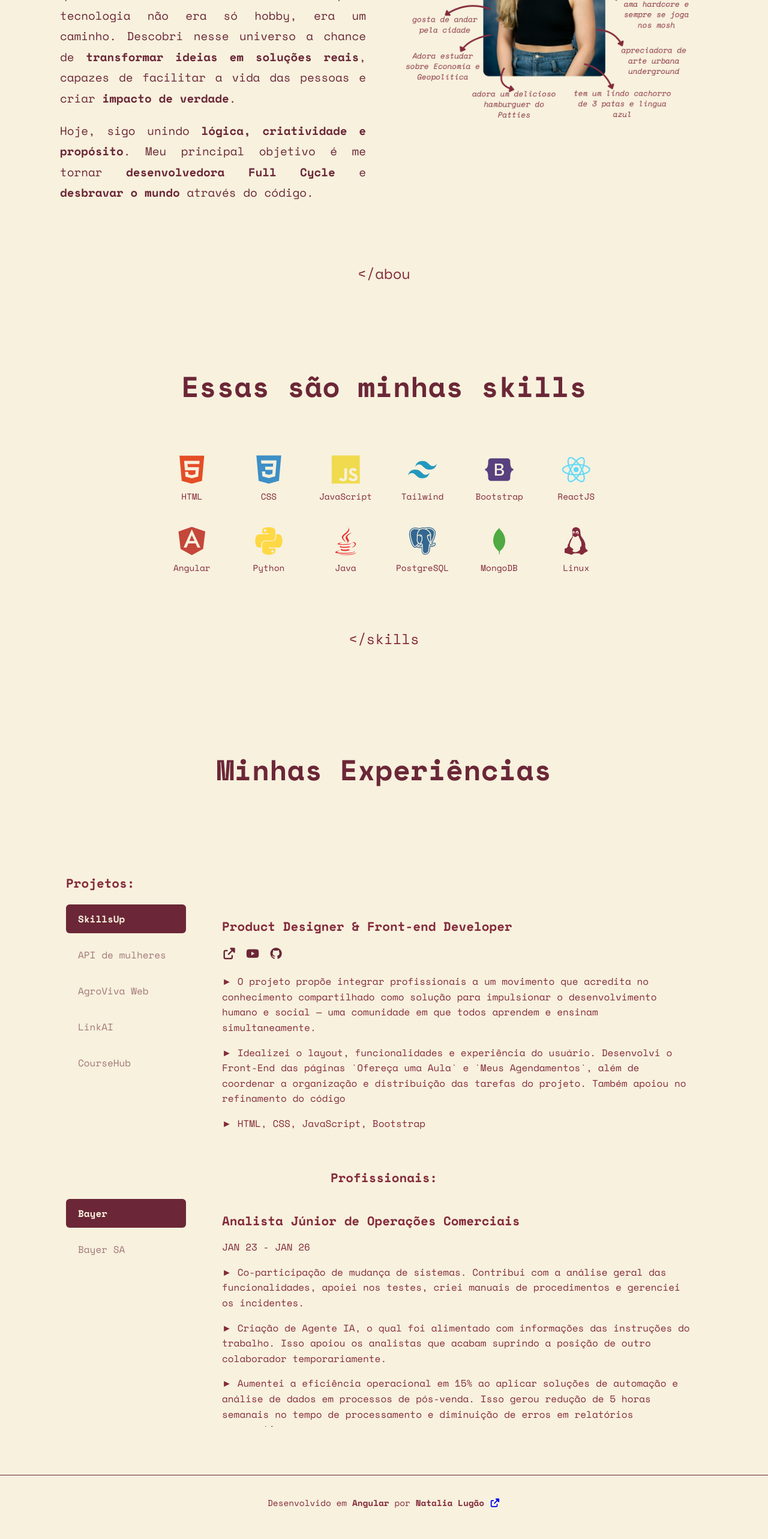
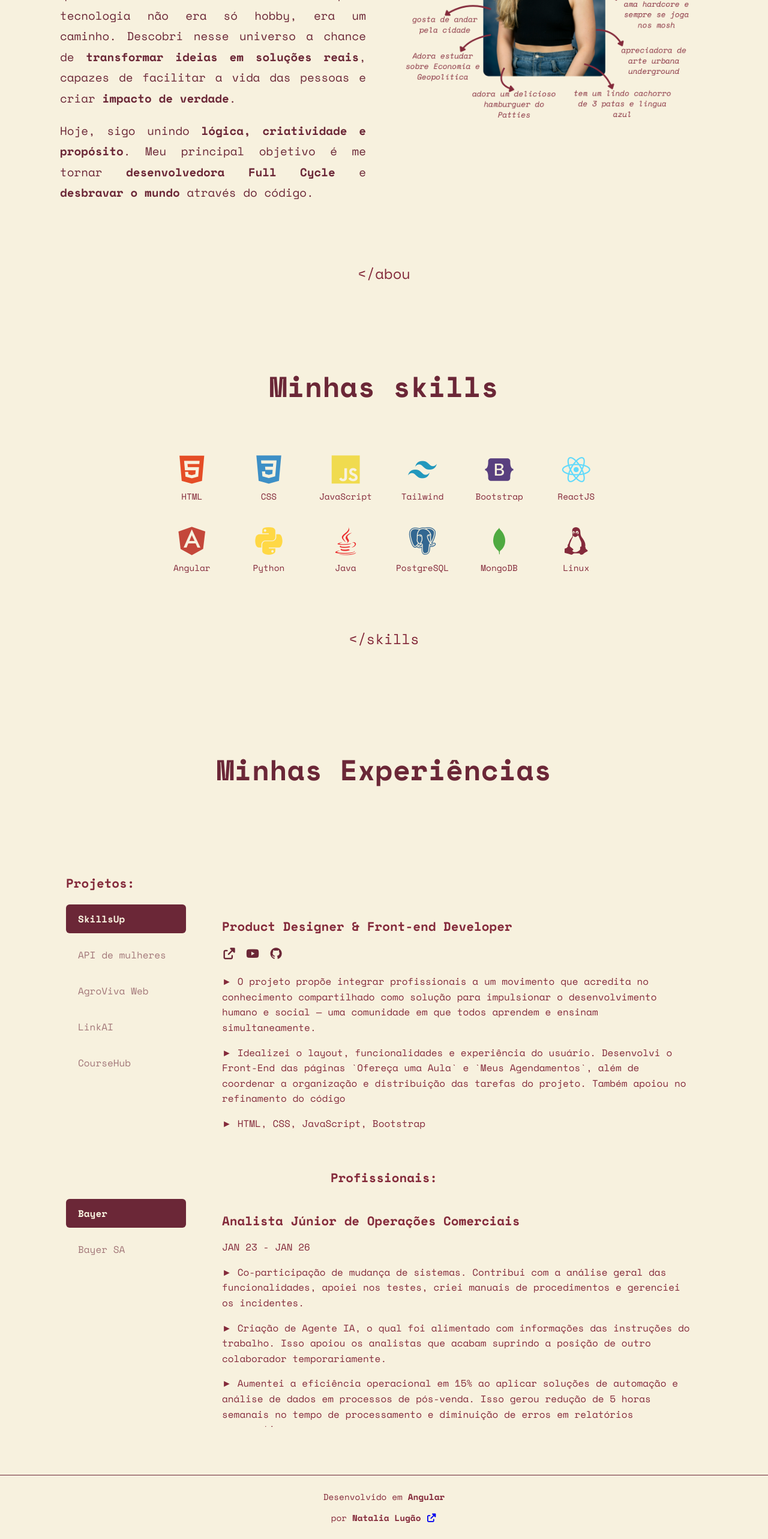
Before and after one commit to nalugao/angular-portfolio-natalialugao, an Angular app: page / in a window 1280 px wide. Shown: the part 1264-3830 px from the top of the page at 60% size. Built offline with nearby package versions, Linux system fonts and the light colour scheme.

Commit message:
Refactor footer component HTML structure and CSS padding for improved layout; update skills component title for clarity

```diff
--- a/src/app/components/experience/experience.component.css
+++ b/src/app/components/experience/experience.component.css
@@ -140,4 +140,8 @@ html, body {
   .experience-detail {
     width: 100%;
   }
+
+  .title {
+    font-size: 1.9rem;
+  }
 }
--- a/src/app/components/footer/footer.component.css
+++ b/src/app/components/footer/footer.component.css
@@ -1,6 +1,6 @@
 .footer {
   text-align: center;
-  padding: 20px;
+  padding: 10px;
   font-size: 0.9rem;
   border-top: 1px solid #6b2737;
 }
--- a/src/app/components/footer/footer.component.html
+++ b/src/app/components/footer/footer.component.html
@@ -1,7 +1,8 @@
 <footer class="footer">
   <p>
     Desenvolvido em
-    <strong>Angular</strong> por
+    <strong>Angular</strong> </p>
+    <p>por
     <strong>Natalia Lugão </strong>
     <a href="https://github.com/nalugao/angular-portfolio-natalialugao" target="_blank">
       <i class="fas fa-external-link-alt"></i>
--- a/src/app/components/skills/skills.component.css
+++ b/src/app/components/skills/skills.component.css
@@ -3,8 +3,7 @@
   flex-direction: column;
   align-items: center;
   justify-content: center;
-  padding: 80px 100px;
-  /* border: #6b2737 solid 1px */
+  padding: 80px 10px;
 }
 
 .skills-grid {
--- a/src/app/components/skills/skills.component.html
+++ b/src/app/components/skills/skills.component.html
@@ -1,5 +1,5 @@
 <section class="skills-section">
-  <h1 class="title">Essas são minhas skills</h1>
+  <h1 class="title">Minhas skills</h1>
 
   <div class="skills-grid">
     <div class="skill-item">
```
